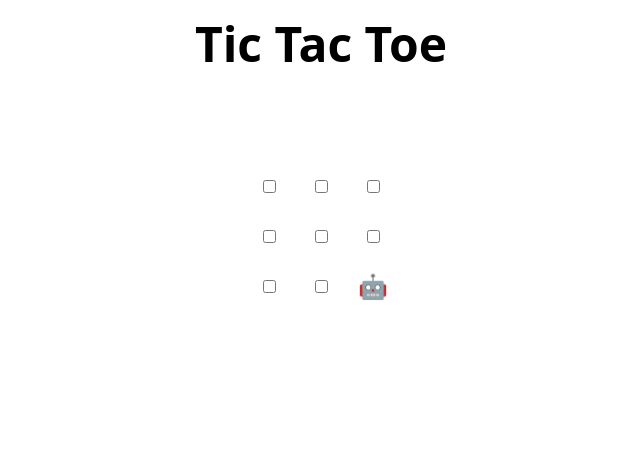
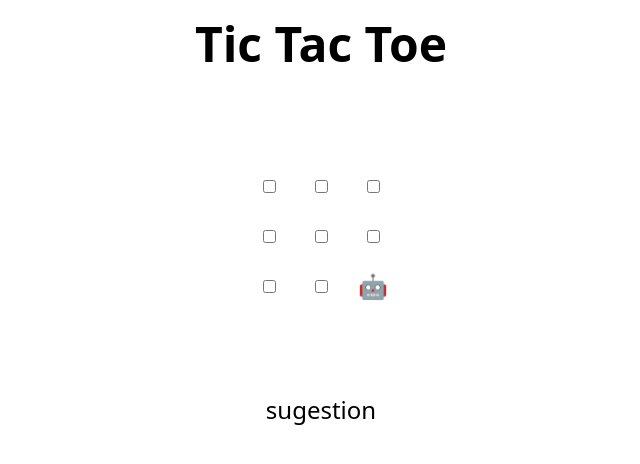
Before and after one commit to nicolasg1911/skills-review-pull-requests, a plain HTML site: page index.html in a window 1280 px wide. Shown: the whole page, without its empty margins (319-959 px from the left). Drawn offline with Linux system fonts and the light colour scheme.

Commit message:
commit message

```diff
--- a/index.html
+++ b/index.html
@@ -48,6 +48,7 @@
 </table>
 
 <h2 hidden>Game over, refresh to play again 🧑‍💻 🤖!</h2>
+sugestion
 
 <script>
   // Initialization
```
